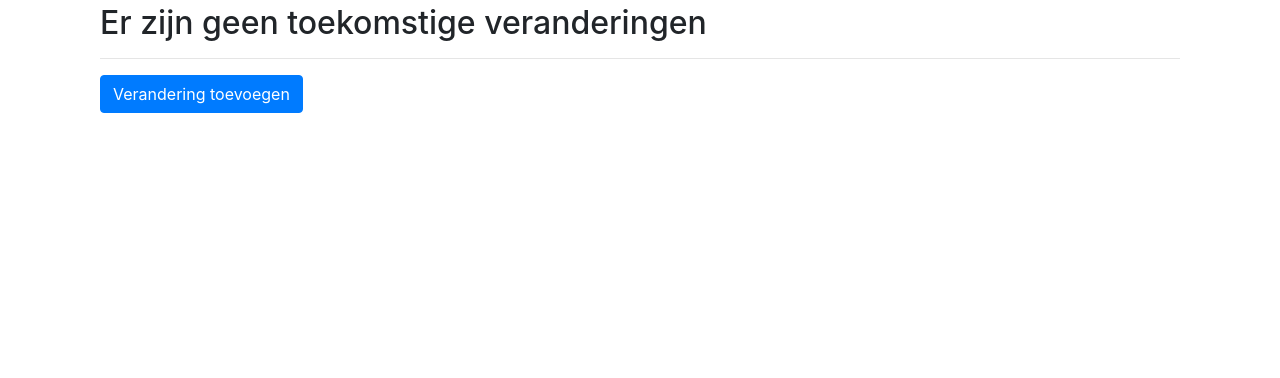
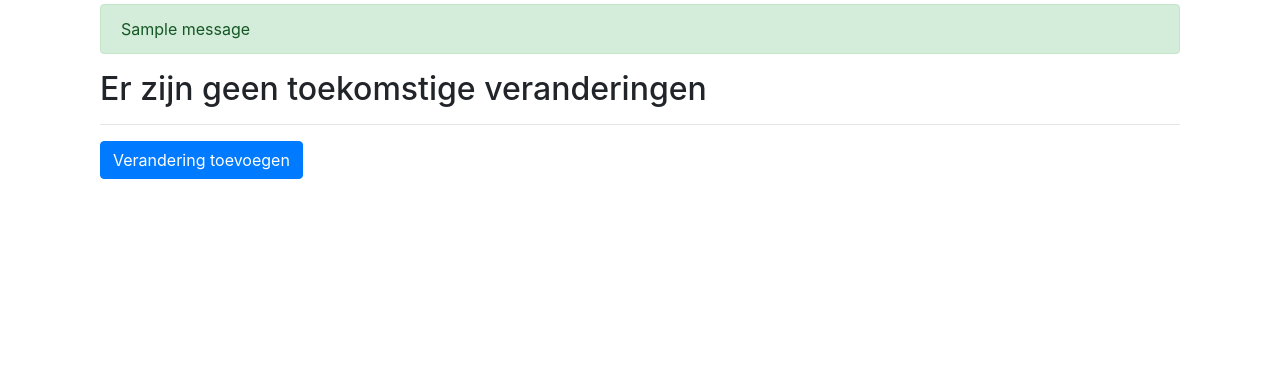
Before and after one commit to NessunoNL/Portfolio, a Django app: page /budget/changes/ in a window 1280 px wide. Shown: the part 56-434 px from the top of the page. Run offline with Django 3.2, Linux system fonts and the light colour scheme; tables that the repository leaves empty hold one stand-in row (values such as "Sample post"); one stand-in notice (Sample message) is shown; some libraries are stand-ins or nearby versions.

Commit message:
Fixed success messages

```diff
--- a/budget/templates/budget/changes.html
+++ b/budget/templates/budget/changes.html
@@ -3,8 +3,18 @@
 {% load crispy_forms_tags %}
 {% block content %}
 
+
+<div class="container">
+{% if messages %}
+{% for message in messages %}
+
+<div class="alert alert-{{ message.tags }}" role="alert">
+    {{ message }}
+</div>
+{% endfor %}
+{% endif %}
 {% if not pending_changes %}
-<div class="container">
+
     <h2>Er zijn geen toekomstige veranderingen</h2>
     <hr />
     <a href="{% url 'budget-createchange' %}" class="btn btn-primary">Verandering toevoegen</a>
--- a/budget/views.py
+++ b/budget/views.py
@@ -1,7 +1,8 @@
 from django.shortcuts import render
 from django.http import HttpResponse
 from django.views.generic import CreateView, DeleteView
-from bootstrap_datepicker_plus import DateTimePickerInput
+from django.contrib.messages.views import SuccessMessageMixin
+from django.contrib import messages
 from .models import Changes
 from .scripts import Person, get_pending_changes, process_changes
 
@@ -66,18 +67,24 @@ def changes(request):
     context = {
         'title': 'Veranderingen',
         'pending_changes': get_pending_changes(),
-        }
+    }
+
     return render(request, 'budget/changes.html', context)
 
-class ChangeCreateView(CreateView):
+class ChangeCreateView(SuccessMessageMixin, CreateView):
     model = Changes
     template_name = 'budget/changes_create.html'
     fields = ['name', 'new_amount', 'date']
     context_object_name = 'pending_changes'
     success_url = '../'
+    success_message = "Toevoegen succesvol!"
 
 class ChangeDeleteView(DeleteView):
     model = Changes
     template_name = 'budget/changes_delete.html'
     context_object_name = 'pending_changes'
     success_url = '../../'
+    success_message = "Verwijderen succesvol!"
+    def delete(self, request, *args, **kwargs):
+        messages.warning(self.request, self.success_message)
+        return super(ChangeDeleteView, self).delete(request, *args, **kwargs)
```
Also changed, not shown: budget/templates/budget/changes_delete.html (+4 -4 lines).
